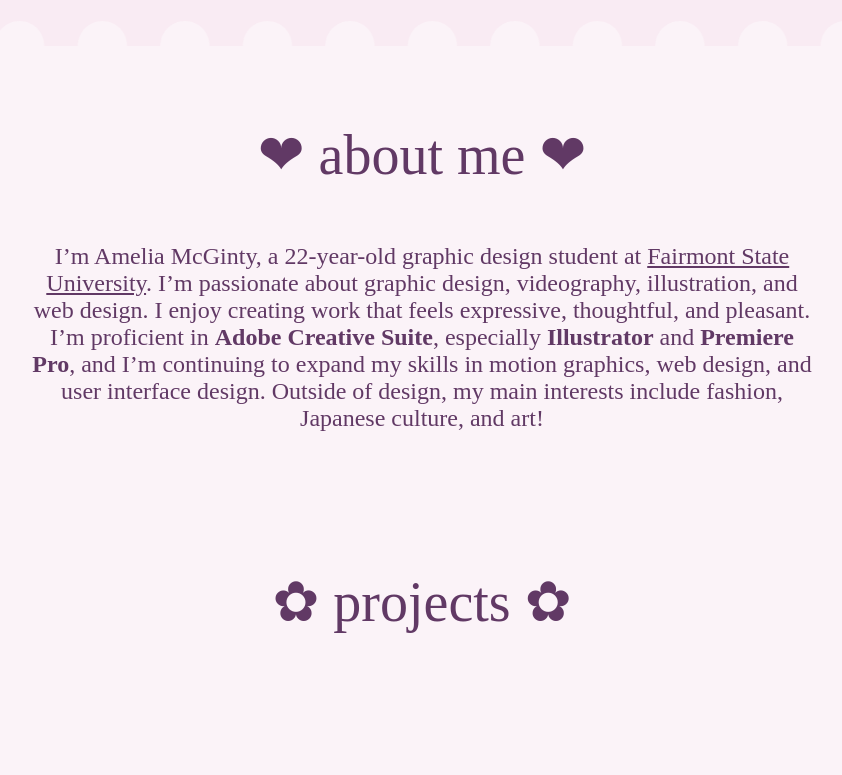
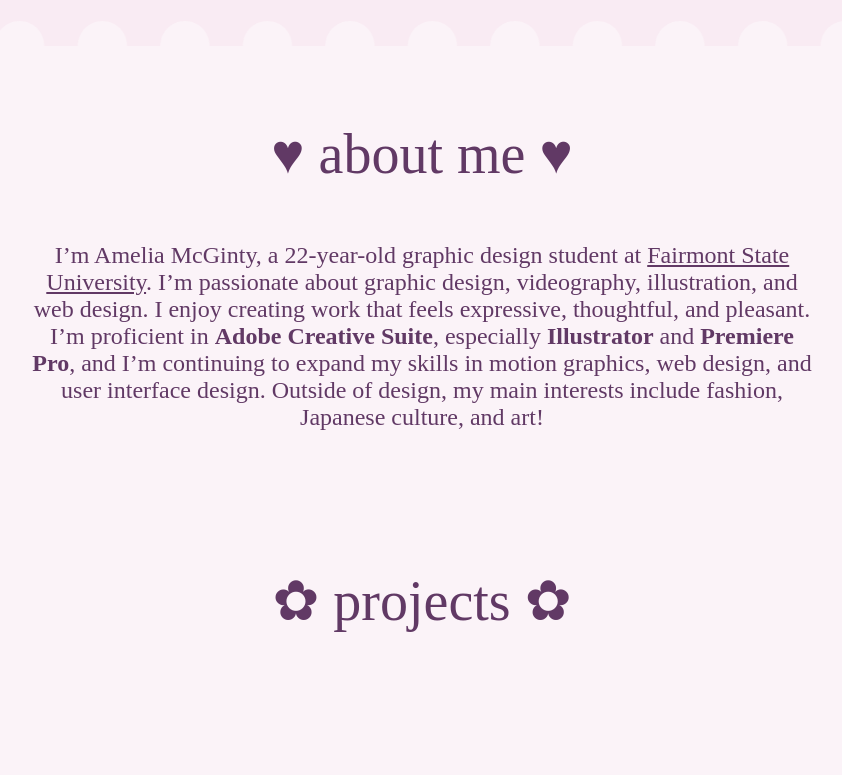
Before and after one commit to Conner-Keating/ameliamcginty.com, a plain HTML site: page index.html in a window 1280 px wide. Shown: the part 820-1595 px from the top of the page, without its empty margins (218-1060 px from the left). Drawn offline with Linux system fonts and the light colour scheme.

Commit message:
Update index.html

```diff
--- a/index.html
+++ b/index.html
@@ -44,7 +44,7 @@
 <div class="section mainBody">
 
 <!--about me-->
-<p class="title">❤ about me ❤</p>
+<p class="title">♥ about me ♥</p>
 <p class="content">I’m Amelia McGinty, a 22-year-old graphic design student at <a href="https://www.fairmontstate.edu">Fairmont State University</a>. I’m passionate about graphic design, videography, illustration, and web design. I enjoy creating work that feels expressive, thoughtful, and pleasant.
 I’m proficient in <b>Adobe Creative Suite</b>, especially <b>Illustrator</b> and <b>Premiere Pro</b>, and I’m continuing to expand my skills in motion graphics, web design, and user interface design. Outside of design, my main interests include fashion, Japanese culture, and art!<br><br><br><br></p>
 
```
